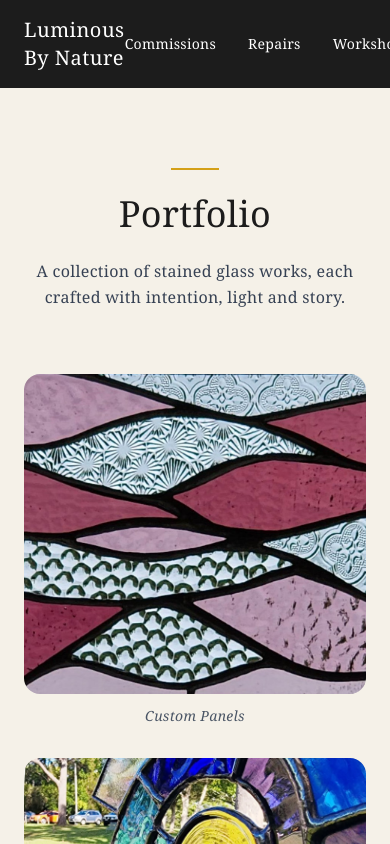
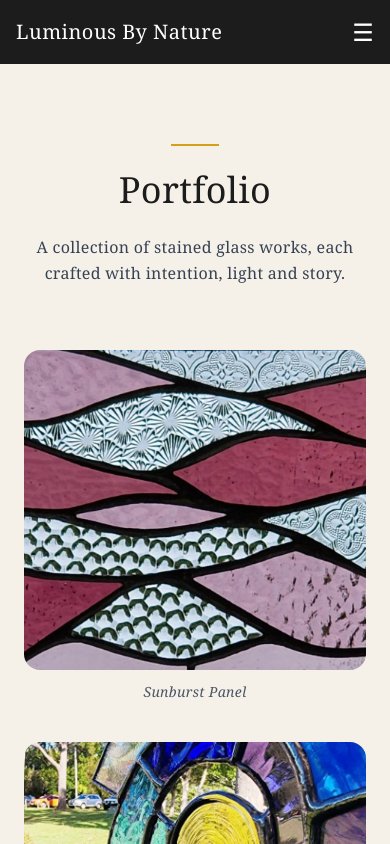
Before and after one commit to paul1978-legend/luminous-by-nature, a Next.js app: page /portfolio in a window 390 px wide. Shown: the top 844 px of the page. Built offline with nearby package versions, Linux system fonts and the light colour scheme.

Commit message:
mailer lite + mobile nav + premium grid

```diff
--- a/app/components/NewsletterPopup.tsx
+++ b/app/components/NewsletterPopup.tsx
@@ -1,41 +1,31 @@
 "use client";
 
-import {useEffect,useState} from "react";
+import { useEffect, useState } from "react";
 
-export default function NewsletterPopup(){
+export default function NewsletterPopup() {
 
-const [open,setOpen]=useState(false);
+  const [open, setOpen] = useState(false);
 
-useEffect(()=>{
+  useEffect(() => {
+    const dismissed = localStorage.getItem("newsletterDismissed");
 
-const dismissed=
-localStorage.getItem("newsletterDismissed");
+    if (!dismissed) {
+      const timer = setTimeout(() => {
+        setOpen(true);
+      }, 12000);
 
-if(!dismissed){
+      return () => clearTimeout(timer);
+    }
+  }, []);
 
-const timer=setTimeout(()=>{
-setOpen(true);
-},12000);
-
-return ()=>clearTimeout(timer);
-
-}
-
-},[]);
-
-
-function closePopup(){
-localStorage.setItem(
-"newsletterDismissed",
-"true"
-);
+  function closePopup() {
+    localStorage.setItem("newsletterDismissed", "true");
     setOpen(false);
   }
 
-if(!open) return null;
+  if (!open) return null;
 
-return(
-
+  return (
     <div className="fixed inset-0 z-50 flex items-center justify-center bg-black/40 px-6">
 
       <div className="light-beam bg-[#F5F1E8] rounded-3xl shadow-2xl p-10 max-w-lg text-center relative">
@@ -54,37 +44,12 @@ Join Our Studio Newsletter
         </h2>
 
         <p className="text-gray-700 leading-relaxed mb-6">
-Be first to hear about new works,
-upcoming workshops,
-special releases and studio inspirations.
+          Be first to hear about new works, workshops,
+          and studio releases.
         </p>
 
-
-<form
-action="https://formspree.io/f/xlgaalob"
-method="POST"
-className="flex flex-col gap-4"
->
-
-<input
-type="email"
-name="email"
-required
-placeholder="Your Email"
-className="p-3 rounded-xl border"
-/>
-
-<input
-type="hidden"
-name="enquiryType"
-value="Newsletter Signup"
-/>
-
-<button className="btn-primary">
-Subscribe
-</button>
-
-</form>
+        {/* ✅ MAILERLITE FORM ONLY */}
+        <div className="ml-embedded" data-form="MqRJlj"></div>
 
         <p className="text-xs text-gray-500 mt-4">
           No spam. Just light and occasional magic ✨
@@ -93,7 +58,5 @@ No spam. Just light and occasional magic ✨
       </div>
 
     </div>
-
-)
-
+  );
 }
--- a/app/components/navbar.tsx
+++ b/app/components/navbar.tsx
@@ -1,23 +1,52 @@
+"use client";
+
 import Link from "next/link";
+import { useState } from "react";
 
 export default function Navbar() {
+
+  const [open, setOpen] = useState(false);
+
   return (
-    <nav className="w-full bg-[#1C1C1C] text-white px-6 py-4 flex justify-between items-center">
+    <nav className="w-full bg-[#1C1C1C] text-white px-4 py-4 flex justify-between items-center">
 
       <Link href="/" className="font-serif text-xl tracking-wide">
         Luminous By Nature
       </Link>
 
-      <div className="flex gap-8 text-sm items-center">
+      {/* 🍔 MOBILE BUTTON */}
+      <button
+        onClick={() => setOpen(!open)}
+        className="md:hidden text-2xl"
+      >
+        ☰
+      </button>
 
-        <Link href="/commissions" className="hover:text-[#D4A017]">Commissions</Link>
-        <Link href="/repairs" className="hover:text-[#D4A017]">Repairs</Link>
-        <Link href="/workshops" className="hover:text-[#D4A017]">Workshops</Link>
-        <Link href="/portfolio" className="hover:text-[#D4A017]">Portfolio</Link>
-        <Link href="/shop" className="hover:text-[#D4A017]">Collection</Link>
-        <Link href="/contact" className="hover:text-[#D4A017]">Contact</Link>
+      {/* DESKTOP MENU */}
+      <div className="hidden md:flex gap-6 text-sm items-center">
+
+        <Link href="/commissions">Commissions</Link>
+        <Link href="/repairs">Repairs</Link>
+        <Link href="/workshops">Workshops</Link>
+        <Link href="/portfolio">Portfolio</Link>
+        <Link href="/shop">Collection</Link>
+        <Link href="/contact">Contact</Link>
 
       </div>
+
+      {/* MOBILE MENU */}
+      {open && (
+        <div className="absolute top-16 left-0 w-full bg-[#1C1C1C] flex flex-col items-center gap-6 py-6 md:hidden z-50">
+
+          <Link href="/commissions" onClick={() => setOpen(false)}>Commissions</Link>
+          <Link href="/repairs" onClick={() => setOpen(false)}>Repairs</Link>
+          <Link href="/workshops" onClick={() => setOpen(false)}>Workshops</Link>
+          <Link href="/portfolio" onClick={() => setOpen(false)}>Portfolio</Link>
+          <Link href="/shop" onClick={() => setOpen(false)}>Collection</Link>
+          <Link href="/contact" onClick={() => setOpen(false)}>Contact</Link>
+
+        </div>
+      )}
 
     </nav>
   );
--- a/app/layout.tsx
+++ b/app/layout.tsx
@@ -51,6 +51,19 @@ strategy="afterInteractive"
 crossOrigin="anonymous"
 />
 
+<Script
+  id="mailerlite"
+  strategy="afterInteractive"
+>
+{`
+(function(w,d,e,u,f,l,n){w[f]=w[f]||function(){(w[f].q=w[f].q||[])
+.push(arguments);},l=d.createElement(e),l.async=1,l.src=u,
+n=d.getElementsByTagName(e)[0],n.parentNode.insertBefore(l,n);})
+(window,document,'script','https://assets.mailerlite.com/js/universal.js','ml');
+ml('account', '2295194');
+`}
+</Script>
+
 <Navbar />
 
 <NewsletterPopup />
--- /dev/null
+++ b/app/portfolio/[slug]/page.tsx
@@ -0,0 +1,67 @@
+import Image from "next/image";
+
+const artworks = {
+  "sunburst-panel": {
+    title: "Sunburst Panel",
+    image: "/images/glass1.jpeg",
+    description:
+      "A radiant stained glass panel inspired by sunrise over the Sunshine Coast.",
+    details: "Hand-cut glass, leadlight technique, 2025",
+    status: "Available",
+  },
+
+  "sacred-geometry": {
+    title: "Sacred Geometry Panel",
+    image: "/images/glass2.jpg",
+    description:
+      "A harmonious geometric design exploring balance, symmetry and light.",
+    details: "Custom commission, 2024",
+    status: "Sold",
+  },
+};
+
+export default function ArtworkPage({ params }: { params: { slug: string } }) {
+  const artwork = artworks[params.slug as keyof typeof artworks];
+
+  if (!artwork) {
+    return <div className="p-10 text-center">Artwork not found</div>;
+  }
+
+  return (
+    <main className="bg-[#F5F1E8] text-[#1C1C1C] px-6 py-20">
+
+      <div className="max-w-5xl mx-auto">
+
+        <Image
+          src={artwork.image}
+          alt={artwork.title}
+          width={1200}
+          height={800}
+          className="rounded-2xl mb-10 w-full object-cover"
+        />
+
+        <h1 className="text-4xl font-serif mb-4">
+          {artwork.title}
+        </h1>
+
+        <p className="text-gray-700 mb-6 leading-relaxed">
+          {artwork.description}
+        </p>
+
+        <p className="text-sm text-gray-500 mb-6">
+          {artwork.details}
+        </p>
+
+        <p className="mb-10 font-semibold">
+          Status: {artwork.status}
+        </p>
+
+        <a href="/contact" className="btn-primary">
+          Enquire About This Piece
+        </a>
+
+      </div>
+
+    </main>
+  );
+}
--- a/app/portfolio/page.tsx
+++ b/app/portfolio/page.tsx
@@ -1,10 +1,29 @@
-import LightboxGallery from "@/app/components/Lightbox";
+import Image from "next/image";
+import Link from "next/link";
 
 export const metadata = {
   title: "Stained Glass Portfolio Sunshine Coast",
   description:
     "Explore handcrafted stained glass commissions, repairs and artworks.",
 };
+
+const artworks = [
+  {
+    slug: "sunburst-panel",
+    src: "/images/glass1.jpeg",
+    title: "Sunburst Panel",
+  },
+  {
+    slug: "sacred-geometry",
+    src: "/images/glass2.jpg",
+    title: "Sacred Geometry",
+  },
+  {
+    slug: "leadlight-restoration",
+    src: "/images/glass3.jpg",
+    title: "Leadlight Restoration",
+  },
+];
 
 export default function Portfolio() {
   return (
@@ -21,7 +40,32 @@ export default function Portfolio() {
         light and story.
       </p>
 
-      <LightboxGallery />
+      {/* GRID */}
+      <div className="grid md:grid-cols-3 gap-10 max-w-6xl mx-auto">
+
+        {artworks.map((art) => (
+          <Link key={art.slug} href={`/portfolio/${art.slug}`}>
+
+            <div className="cursor-pointer">
+
+              <Image
+                src={art.src}
+                alt={art.title}
+                width={800}
+                height={600}
+                className="glow rounded-2xl h-80 w-full object-cover transition duration-500 hover:scale-105"
+              />
+
+              <p className="mt-3 text-sm italic text-gray-600">
+                {art.title}
+              </p>
+
+            </div>
+
+          </Link>
+        ))}
+
+      </div>
 
     </main>
   );
```
Lines whose indentation alone changed are shown as unchanged.
